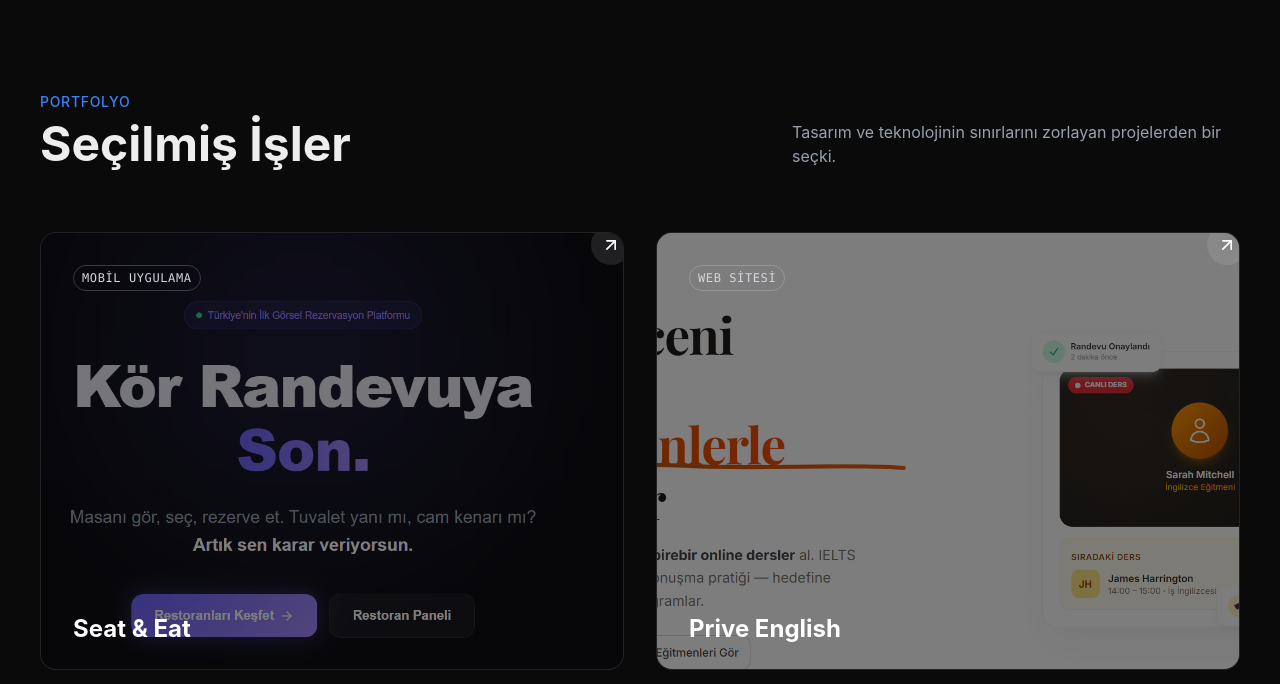
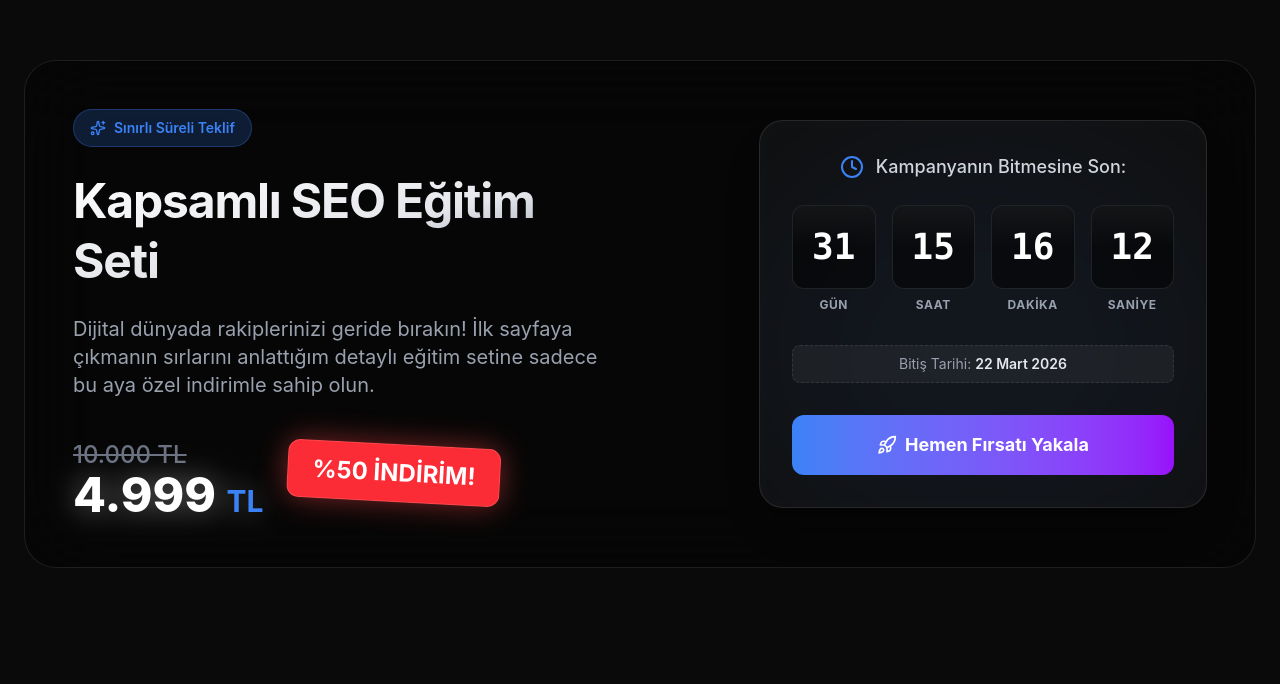
Before and after one commit to Rwin74/portfolio, a React (Vite) app: page / in a window 1280 px wide. Shown: the part 916-1600 px from the top of the page. Built offline with nearby package versions, Linux system fonts and the light colour scheme.

Commit message:
feat: add animated SEO campaign section with countdown

```diff
--- a/src/App.jsx
+++ b/src/App.jsx
@@ -4,6 +4,7 @@ import Hero from './components/Hero';
 import Projects from './components/Projects';
 import About from './components/About';
 import Contact from './components/Contact';
+import Campaign from './components/Campaign';
 
 function App() {
   return (
@@ -11,6 +12,7 @@ function App() {
       <Navbar />
       <main className="max-w-7xl mx-auto px-6 space-y-32 pb-20">
         <Hero />
+        <Campaign />
         <Projects />
         <About />
         <Contact />
--- /dev/null
+++ b/src/components/Campaign.jsx
@@ -0,0 +1,149 @@
+import React, { useState, useEffect } from 'react';
+import { motion } from 'framer-motion';
+import { Clock, Tag, Sparkles, Rocket } from 'lucide-react';
+
+const Campaign = () => {
+    const [timeLeft, setTimeLeft] = useState({ days: 0, hours: 0, minutes: 0, seconds: 0 });
+    const targetDate = new Date();
+    // Set date to 30 days from now (or fixed 20 March if it's currently 20 Feb)
+    targetDate.setDate(targetDate.getDate() + 30);
+
+    // We actually need a fixed end date string so it doesn't reset on refresh
+    const endDateStr = "2026-03-22T23:59:59";
+    const endDate = new Date(endDateStr);
+
+    useEffect(() => {
+        const interval = setInterval(() => {
+            const distance = endDate.getTime() - new Date().getTime();
+
+            if (distance < 0) {
+                clearInterval(interval);
+                return;
+            }
+
+            setTimeLeft({
+                days: Math.floor(distance / (1000 * 60 * 60 * 24)),
+                hours: Math.floor((distance % (1000 * 60 * 60 * 24)) / (1000 * 60 * 60)),
+                minutes: Math.floor((distance % (1000 * 60 * 60)) / (1000 * 60)),
+                seconds: Math.floor((distance % (1000 * 60)) / 1000),
+            });
+        }, 1000);
+
+        return () => clearInterval(interval);
+    }, []);
+
+    const timeBlocks = [
+        { label: 'GÜN', value: timeLeft.days },
+        { label: 'SAAT', value: timeLeft.hours },
+        { label: 'DAKİKA', value: timeLeft.minutes },
+        { label: 'SANİYE', value: timeLeft.seconds },
+    ];
+
+    return (
+        <section id="campaign" className="w-full relative py-12">
+            {/* Background Animated Gradient */}
+            <div className="absolute inset-0 bg-gradient-to-r from-purple-600/20 via-primary/20 to-blue-600/20 blur-3xl opacity-50 rounded-[3rem] -z-10 mix-blend-screen" />
+
+            <motion.div
+                initial={{ opacity: 0, y: 30 }}
+                whileInView={{ opacity: 1, y: 0 }}
+                viewport={{ once: true }}
+                transition={{ duration: 0.8, ease: "easeOut" }}
+                className="relative overflow-hidden rounded-[2rem] border border-white/10 bg-black/40 backdrop-blur-2xl p-8 md:p-12 shadow-[0_0_50px_rgba(var(--primary),0.3)] group"
+            >
+                {/* Animated Moving Border Glow (Optional simulation) */}
+                <div className="absolute inset-x-0 -top-px h-px bg-gradient-to-r from-transparent via-primary to-transparent opacity-70 group-hover:opacity-100 transition-opacity duration-1000" />
+                <div className="absolute inset-x-0 -bottom-px h-px bg-gradient-to-r from-transparent via-purple-500 to-transparent opacity-70 group-hover:opacity-100 transition-opacity duration-1000" />
+
+                <div className="grid grid-cols-1 lg:grid-cols-2 gap-10 items-center relative z-10">
+                    {/* Left Text and Offer Section */}
+                    <div className="space-y-6">
+                        <motion.div
+                            initial={{ scale: 0 }}
+                            animate={{ scale: 1 }}
+                            transition={{ delay: 0.2, type: "spring", stiffness: 200 }}
+                            className="inline-flex items-center gap-2 px-4 py-2 rounded-full bg-primary/20 text-primary border border-primary/30 font-semibold text-sm backdrop-blur-md"
+                        >
+                            <Sparkles className="w-4 h-4" />
+                            <span>Sınırlı Süreli Teklif</span>
+                        </motion.div>
+
+                        <h2 className="text-4xl md:text-5xl font-bold bg-clip-text text-transparent bg-gradient-to-br from-white via-gray-200 to-gray-500 tracking-tight leading-tight">
+                            Kapsamlı SEO Eğitim Seti
+                        </h2>
+
+                        <p className="text-gray-400 text-lg md:text-xl">
+                            Dijital dünyada rakiplerinizi geride bırakın! İlk sayfaya çıkmanın sırlarını anlattığım detaylı eğitim setine sadece bu aya özel indirimle sahip olun.
+                        </p>
+
+                        <div className="flex flex-col sm:flex-row items-start sm:items-center gap-6 pt-4">
+                            <div className="flex flex-col">
+                                <span className="text-gray-500 line-through text-2xl font-medium">10.000 TL</span>
+                                <span className="text-5xl font-extrabold text-white drop-shadow-[0_0_15px_rgba(255,255,255,0.4)]">
+                                    4.999 <span className="text-3xl font-bold text-primary">TL</span>
+                                </span>
+                            </div>
+                            <motion.div
+                                animate={{ y: [0, -10, 0] }}
+                                transition={{ repeat: Infinity, duration: 2, ease: "easeInOut" }}
+                                className="bg-red-500 text-white font-bold text-2xl px-6 py-3 rounded-xl rotate-3 shadow-[0_0_30px_rgba(239,68,68,0.5)] border border-red-400/50"
+                            >
+                                %50 İNDİRİM!
+                            </motion.div>
+                        </div>
+                    </div>
+
+                    {/* Right Timer Section */}
+                    <div className="flex flex-col items-center lg:items-end justify-center space-y-8 w-full">
+                        <div className="w-full max-w-md p-8 rounded-3xl bg-white/5 border border-white/10 shadow-2xl backdrop-blur-md flex flex-col items-center text-center relative overflow-hidden">
+                            {/* Pulse effect behind timer */}
+                            <motion.div
+                                animate={{ scale: [1, 1.2, 1], opacity: [0.1, 0.3, 0.1] }}
+                                transition={{ repeat: Infinity, duration: 3 }}
+                                className="absolute bg-primary/30 w-full h-full rounded-full blur-[80px] -z-10"
+                            />
+
+                            <div className="flex items-center gap-3 text-gray-300 mb-6 font-medium text-lg">
+                                <Clock className="w-6 h-6 text-primary" />
+                                <span>Kampanyanın Bitmesine Son:</span>
+                            </div>
+
+                            <div className="grid grid-cols-4 gap-3 md:gap-4 w-full">
+                                {timeBlocks.map((block, idx) => (
+                                    <div key={idx} className="flex flex-col items-center">
+                                        <div className="w-full aspect-square bg-black/50 rounded-xl flex items-center justify-center border border-white/10 shadow-inner overflow-hidden relative">
+                                            {/* Subtle reflection */}
+                                            <div className="absolute inset-0 bg-gradient-to-b from-white/10 to-transparent opacity-50 h-1/2" />
+
+                                            <span className="text-3xl md:text-4xl font-mono font-bold text-white relative z-10">
+                                                {block.value.toString().padStart(2, '0')}
+                                            </span>
+                                        </div>
+                                        <span className="text-[10px] md:text-xs font-bold text-gray-400 mt-2 tracking-wider">
+                                            {block.label}
+                                        </span>
+                                    </div>
+                                ))}
+                            </div>
+
+                            <div className="mt-8 w-full text-center text-sm text-gray-400 bg-white/5 py-2 rounded-lg border border-white/10 border-dashed">
+                                Bitiş Tarihi: <span className="font-semibold text-gray-200">22 Mart 2026</span>
+                            </div>
+
+                            <motion.button
+                                whileHover={{ scale: 1.05 }}
+                                whileTap={{ scale: 0.95 }}
+                                className="mt-8 w-full py-4 rounded-xl bg-gradient-to-r from-primary to-purple-600 font-bold text-white text-lg shadow-[0_0_20px_rgba(var(--primary),0.5)] flex items-center justify-center gap-2 hover:shadow-[0_0_30px_rgba(var(--primary),0.8)] transition-all"
+                            >
+                                <Rocket className="w-5 h-5" />
+                                Hemen Fırsatı Yakala
+                            </motion.button>
+                        </div>
+                    </div>
+                </div>
+            </motion.div>
+        </section>
+    );
+};
+
+export default Campaign;
```
